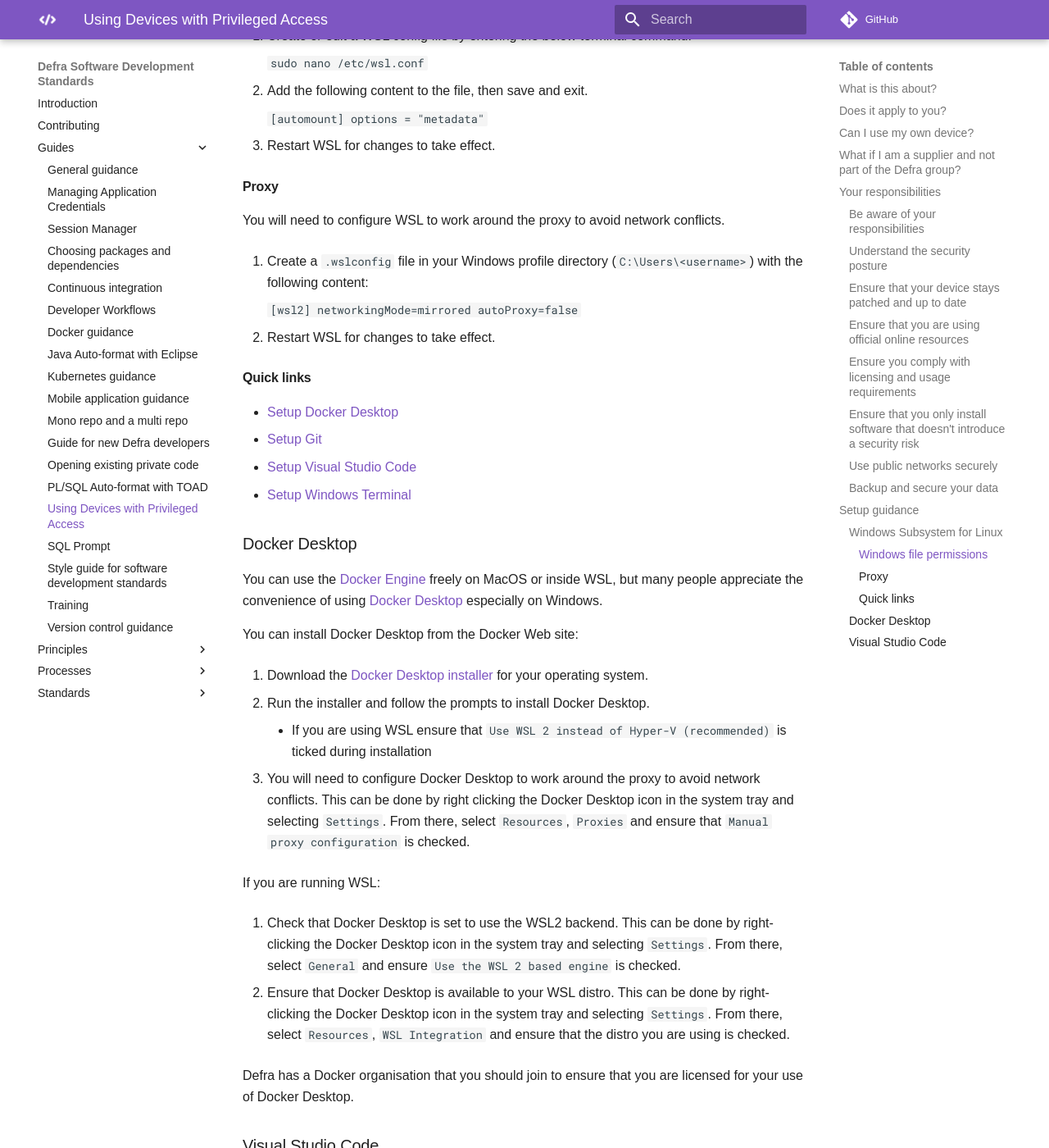
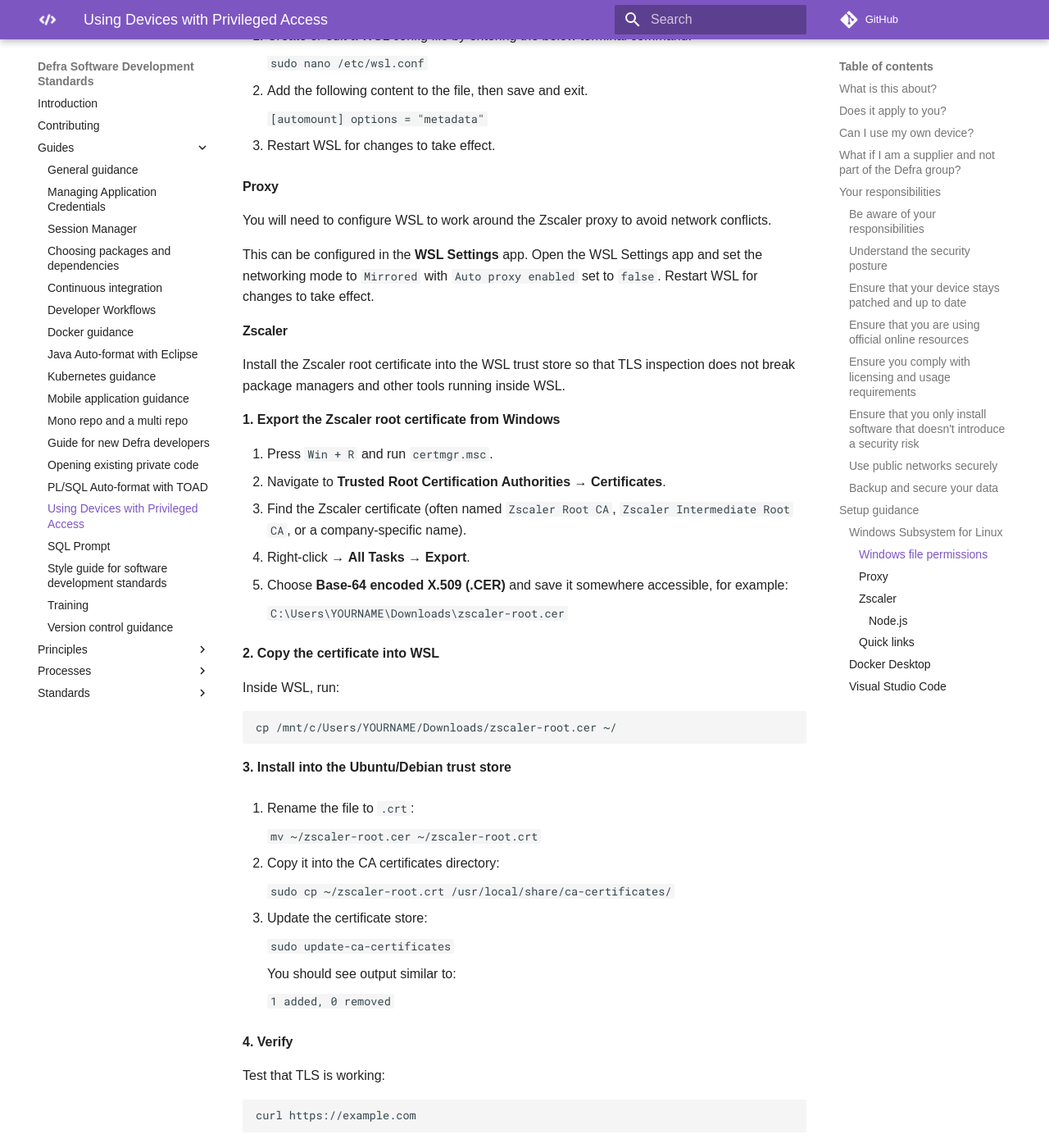
Before and after one commit to DEFRA/software-development-standards, an MkDocs documentation site: the page built from docs/guides/privileged_devices.md, in a window 1280 px wide and 1400 px high, scrolled down 4157 px. Shown: the whole window at 82% size. Built offline with MkDocs 1.6.1 and Material for MkDocs 9.7.7, drawn with Linux system fonts in a browser that asks for light colours; some web fonts are replaced; comment, search, counter and statistics services are not loaded; some of the changed text lies outside the part shown.

Commit message:
Update WSL setup to incude Zscaler

````diff
--- a/docs/guides/privileged_devices.md
+++ b/docs/guides/privileged_devices.md
@@ -130,17 +130,78 @@ In this case, you may need to allow WSL to modify the Windows file permissions -
 1. Restart WSL for changes to take effect.
 
 #### Proxy
-You will need to configure WSL to work around the proxy to avoid network conflicts.
+You will need to configure WSL to work around the Zscaler proxy to avoid network conflicts.
 
-1. Create a `.wslconfig` file in your Windows profile directory (`C:\Users\<username>`) with the following content:
+This can be configured in the **WSL Settings** app. Open the WSL Settings app and set the networking mode to `Mirrored` with `Auto proxy enabled` set to `false`. Restart WSL for changes to take effect.
+
+#### Zscaler
+Install the Zscaler root certificate into the WSL trust store so that TLS inspection does not break package managers and other tools running inside WSL.
+
+**1. Export the Zscaler root certificate from Windows**
+
+1. Press `Win + R` and run `certmgr.msc`.
+1. Navigate to **Trusted Root Certification Authorities → Certificates**.
+1. Find the Zscaler certificate (often named `Zscaler Root CA`, `Zscaler Intermediate Root CA`, or a company-specific name).
+1. Right-click → **All Tasks → Export**.
+1. Choose **Base-64 encoded X.509 (.CER)** and save it somewhere accessible, for example:
 
     ```
-    [wsl2]
-    networkingMode=mirrored
-    autoProxy=false
+    C:\Users\YOURNAME\Downloads\zscaler-root.cer
     ```
 
-1. Restart WSL for changes to take effect.
+**2. Copy the certificate into WSL**
+
+Inside WSL, run:
+
+```
+cp /mnt/c/Users/YOURNAME/Downloads/zscaler-root.cer ~/
+```
+
+**3. Install into the Ubuntu/Debian trust store**
+
+1. Rename the file to `.crt`:
+
+    ```
+    mv ~/zscaler-root.cer ~/zscaler-root.crt
+    ```
+
+1. Copy it into the CA certificates directory:
+
+    ```
+    sudo cp ~/zscaler-root.crt /usr/local/share/ca-certificates/
+    ```
+
+1. Update the certificate store:
+
+    ```
+    sudo update-ca-certificates
+    ```
+
+    You should see output similar to:
+
+    ```
+    1 added, 0 removed
+    ```
+
+**4. Verify**
+
+Test that TLS is working:
+
+```
+curl https://example.com
+```
+
+If the connection succeeds without certificate errors, your certificate is installed correctly.
+
+##### Node.js
+
+Node.js does not use the system certificate store by default. Add the following to your `~/.bashrc` (or `~/.zshrc` if using Zsh):
+
+```
+export NODE_EXTRA_CA_CERTS=/usr/local/share/ca-certificates/zscaler-root.crt
+```
+
+Reload your shell or run `source ~/.bashrc` (or `source ~/.zshrc`) to apply the change.
 
 #### Quick links
 - [Setup Docker Desktop](https://docs.microsoft.com/en-us/windows/wsl/tutorials/wsl-containers)
````
